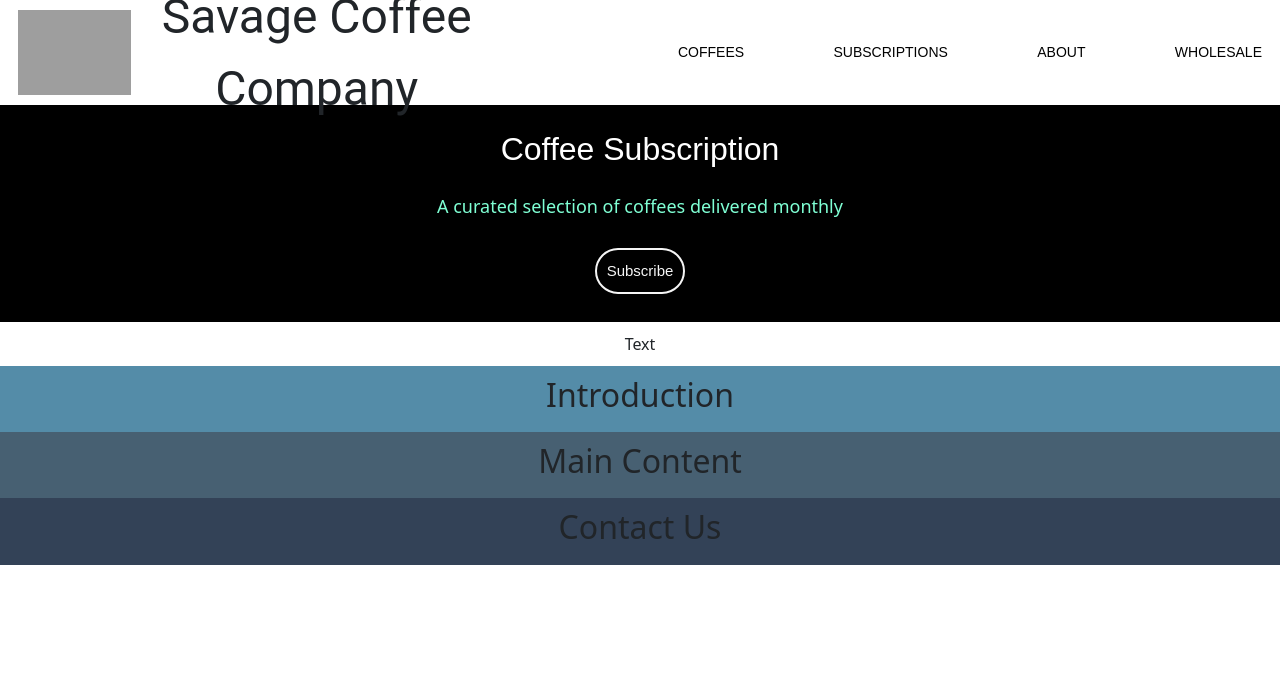
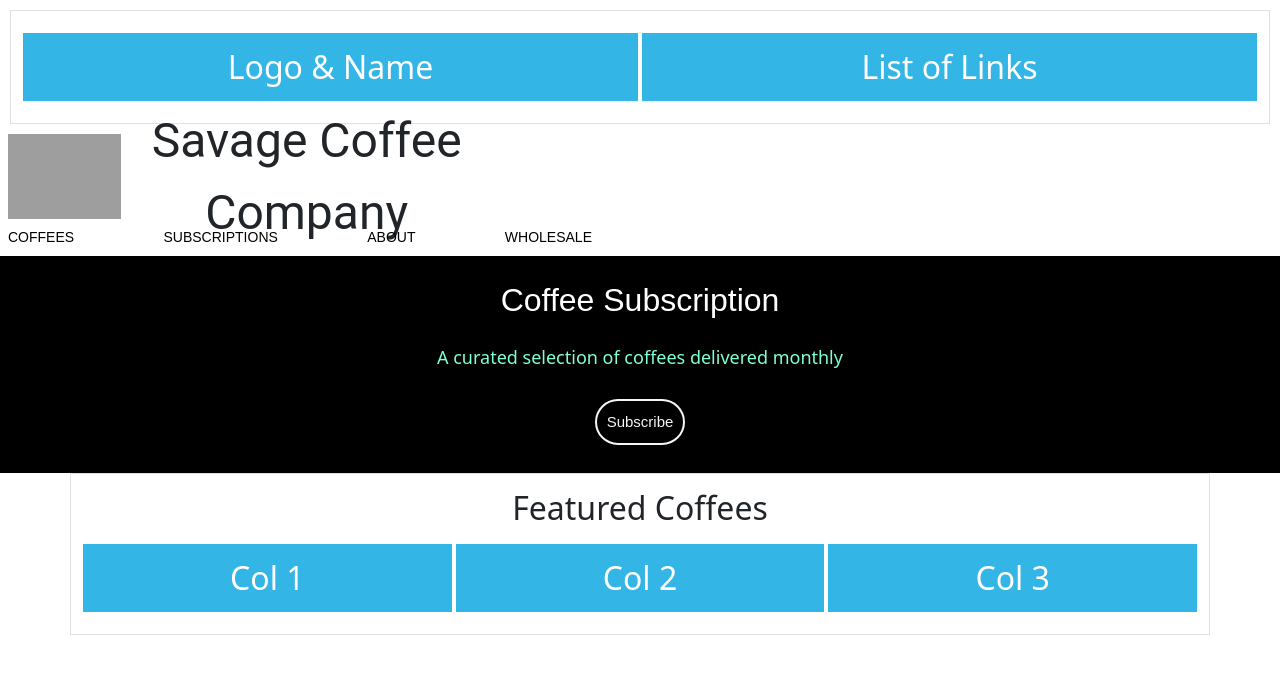
Before and after one commit to mine9607/savage-coffee, a website: page index.html in a window 1280 px wide. Drawn offline with nearby package versions, Linux system fonts and the light colour scheme; grey boxes are pictures that could not be loaded.

Commit message:
Changed Header Layout with Bootstrap

```diff
--- a/index.html
+++ b/index.html
@@ -12,11 +12,28 @@
     />
 
     <link rel="stylesheet" href="node_modules/bootstrap/dist/css/bootstrap.css">
-
     <link rel="Stylesheet" href="./style.css" />
-
+    <style>
+        [class*="col"] {
+          padding: 1erm;
+          background-color: #33b5e5;
+          border: 2px solid #fff;
+          color: #fff;
+        }
+        [class*="container"] {
+          font-size: 32px;
+        }
+    </style>
   <body>
     <div class="header">
+      <div class="container-xxl border">
+        <div class="row">
+          <div class="col-xl col-lg-6 col-md-6 col-sm-6">Logo & Name</div>
+          <div class="col-xl col-lg-6 col-md-6 col-sm-6">List of Links</div>
+        </div>
+      </div>
+    </div>
+
       <div class="logo">
         <img src="https://imgur.com/ucLPHjX.png" alt="Mascot" class="mascot" />
         <p>Savage Coffee Company</p>
@@ -29,7 +46,6 @@
         <li>WHOLESALE</li>
         <!--<li>TRANSPARENCY</li>-->
       </ul>
-    </div>
 
     <div class="call">
       <div class="subscription-text">Coffee Subscription</div>
@@ -38,17 +54,13 @@
       </div>
       <button>Subscribe</button>
     </div>
-    <div class="footer">Text</div>
-    <div class="introduction">
-      <h2>Introduction</h2>
-    </div>
 
-    <div class="main-content">
-      <h2>Main Content</h2>
-    </div>
-
-    <div class="contact-us">
-      <h2>Contact Us</h2>
+    <div class="container border">Featured Coffees
+      <div class="row">
+        <div class="col-xl col-lg-6 col-md-6 col-sm-6">Col 1</div>
+        <div class="col-xl col-lg-6 col-md-6 col-sm-6">Col 2</div>
+        <div class="col-xl col-lg-6 col-md-6 col-sm-6">Col 3</div>
+      </div>
     </div>
 
     <script src="node_modules/bootstrap/dist/js/bootstrap.bundle.js"></script>
```
